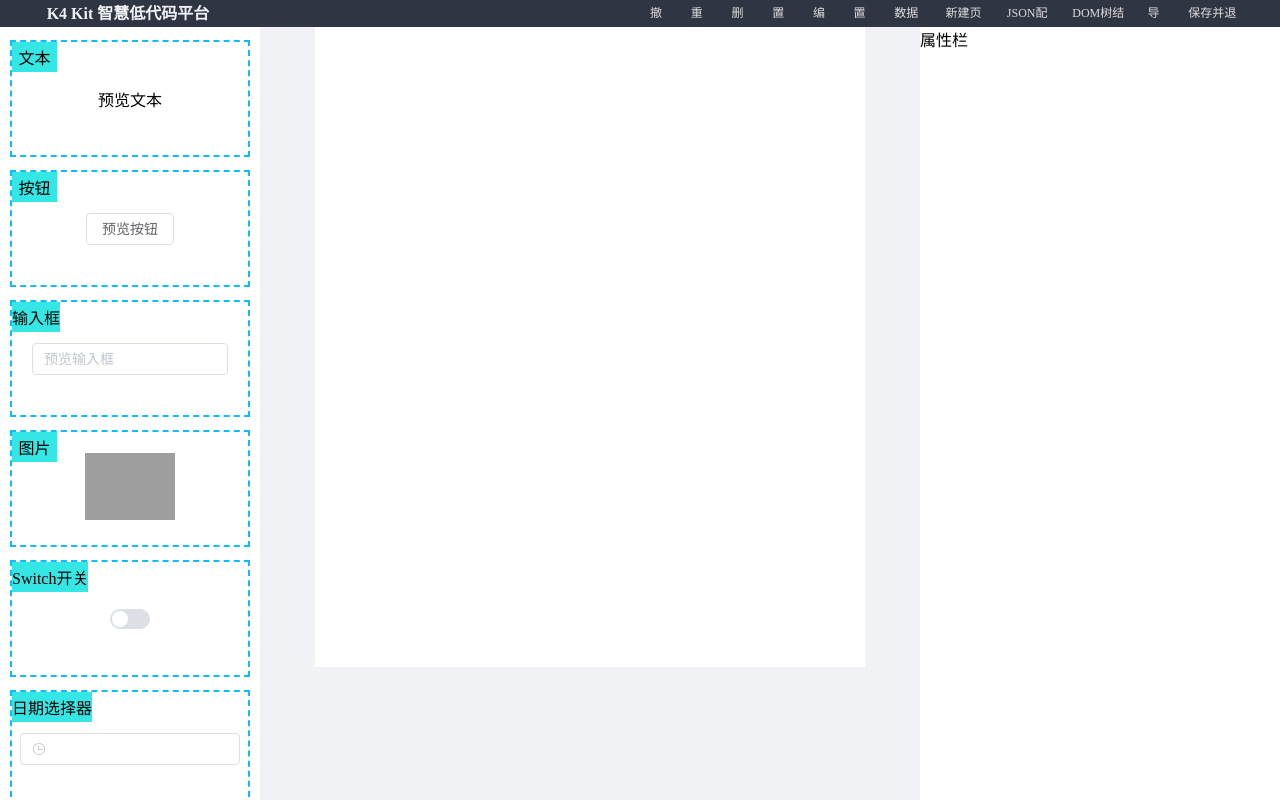
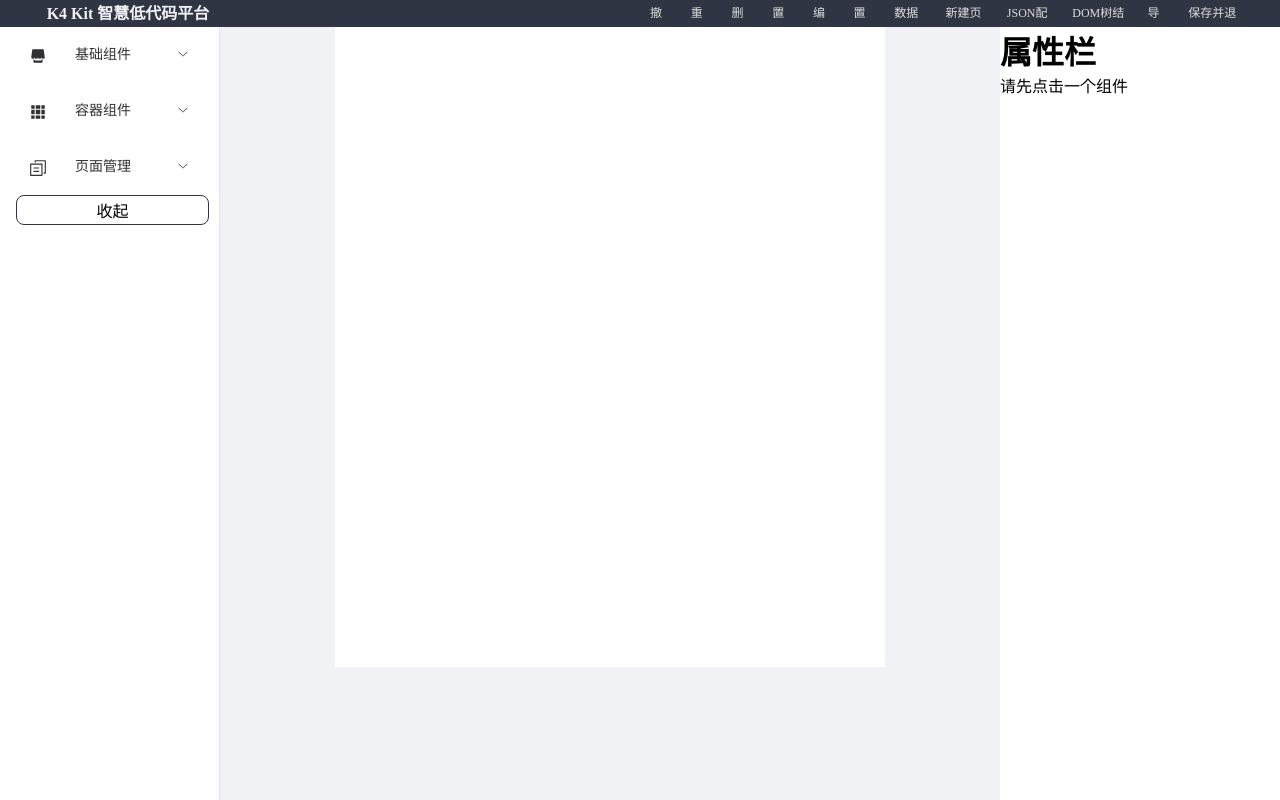
Before and after one commit to wangyewei/K4Kit, a Vue app: page / in a window 1280 px wide. Built offline with nearby package versions, Linux system fonts and the light colour scheme; grey boxes are pictures that could not be loaded.

Commit message:
Editor left UI

```diff
--- /dev/null
+++ b/src/components/EditorLeft.tsx
@@ -0,0 +1,102 @@
+/*
+ * @Author: YeWei Wang
+ * @Date: 2022-01-20 21:37:07
+ * @WeChat: Studio06k4
+ * @Motto: 求知若渴，虚心若愚
+ * @Description: 编辑器左侧
+ * @LastEditTime: 2022-01-22 15:32:37
+ * @Version: K4Kit | 智慧低代码平台
+ * @FilePath: \k4kit\src\components\EditorLeft.tsx
+ * @Autor: YeWei Wang
+ */
+
+import { defineComponent, ref } from "vue";
+import {
+  KMenu,
+  KSubMenu,
+  KIcon,
+  Shop,
+  KMenuItemGroup,
+  KMenuItem,
+  Grid,
+  DocumentCopy,
+} from "../plugins/editor-component";
+
+export default defineComponent({
+  props: ["config", "dragStart", "dragEnd"],
+  setup(props) {
+    const { config, dragStart, dragEnd } = props;
+    const isCollapase = ref<any>(false);
+    return () => (
+      <KMenu collapse={isCollapase.value} class="editor-left">
+        <KSubMenu index="1">
+          {{
+            title: () => (
+              <div>
+                <KIcon>
+                  <Shop />
+                </KIcon>
+                <span>基础组件</span>
+              </div>
+            ),
+            default: () => (
+              <div>
+                <KMenuItemGroup title="基础组件">
+                  <div class="componentslists">
+                    {config.componentLists.map((component: any) => (
+                      <div
+                        draggable
+                        onDragstart={(e: MouseEvent) => dragStart(e, component)}
+                        onDragend={dragEnd}
+                        class="editor-left__item"
+                      >
+                        <span>{component.label}</span>
+                        {/* <div>{component.preview()}</div> */}
+                      </div>
+                    ))}
+                  </div>
+                </KMenuItemGroup>
+                <KMenuItemGroup title="表单组件"></KMenuItemGroup>
+              </div>
+            ),
+          }}
+        </KSubMenu>
+
+        <KSubMenu index="2">
+          {{
+            title: () => (
+              <div>
+                <KIcon>
+                  <Grid />
+                </KIcon>
+                <span>容器组件</span>
+              </div>
+            ),
+          }}
+        </KSubMenu>
+
+        <KSubMenu index="3">
+          {{
+            title: () => (
+              <div>
+                <KIcon>
+                  <DocumentCopy />
+                </KIcon>
+                <span>页面管理</span>
+              </div>
+            ),
+          }}
+        </KSubMenu>
+
+        <div
+          class="menu-arrow"
+          onClick={() => {
+            isCollapase.value = !isCollapase.value;
+          }}
+        >
+          {isCollapase.value ? "展开" : "收起"}
+        </div>
+      </KMenu>
+    );
+  },
+});
--- a/src/hooks/useBlockDrag.ts
+++ b/src/hooks/useBlockDrag.ts
@@ -4,7 +4,7 @@
  * @WeChat: wj826036
  * @Motto: 求知若渴，虚心若愚
  * @Description:
- * @LastEditTime: 2022-01-13 22:11:17
+ * @LastEditTime: 2022-01-22 16:25:42
  * @Version: 1.0
  * @FilePath: \k4kit\src\hooks\useBlockDrag.ts
  */
--- a/src/index.scss
+++ b/src/index.scss
@@ -46,7 +46,6 @@ $border-color-primary: #0fbcf9;
 
       li {
         padding: 0 10px;
-        // border: 1px solid red;
         cursor: pointer;
         transition: .1s;
         font-size: 12px;
@@ -61,52 +60,69 @@ $border-color-primary: #0fbcf9;
 
   .editor-section {
     display: grid;
-    grid-template-columns: 260px auto 360px;
+    grid-template-columns: auto 1fr 280px;
     height: 100%;
+    // overflow: hidden;
 
 
     .editor-left,
     .editor-right {
+      overflow-x: hidden;
       background: #fff;
       overflow-y: scroll;
       height: calc(100vh - $header-height);
+
+      &::-webkit-scrollbar {
+        width: 12px;
+      }
+
+      &::-webkit-scrollbar-track {
+        border-radius: 10px;
+      }
+
+      &::-webkit-scrollbar-thumb {
+        border-radius:10px;
+        background:rgba(0,0,0,0.1);
+      }
     }
 
     .editor-left {
       padding: 0 10px;
       box-sizing: border-box;
+      max-width: 220px;
+      min-width: 80px;
+      position: relative;
 
+
+      .componentslists {
+        display: grid;
+        grid-template-columns: 1fr 1fr;
+      }
       &__item {
-        width: 100%;
-        margin: 13px auto;
-        min-height: 117px;
+        width: 80px;
+        height: 80px;
+        margin: 5px;
         display: flex;
         align-items: center;
         justify-content: center;
-        padding: 20px;
+        // padding: 20px;
         box-sizing: border-box;
         cursor: move;
         user-select: none;
         background: none;
         position: relative;
-        border: 2px dashed $border-color-primary;
         transition: .3s;
+        border: 1px solid #000;
 
         &:hover {
           border-color: $border-color-primary;
 
-          >span {
-            background: $border-color-primary;
-          }
+          // >span {
+          //   background: $border-color-primary;
+          // }
         }
 
         >span {
-          position: absolute;
-          top: 0;
-          left: 0;
-          background: #34e7e4;
-          display: inline-block;
-          min-width: 45px;
           text-align: center;
           box-sizing: border-box;
           padding: 3px 0;
@@ -124,6 +140,22 @@ $border-color-primary: #0fbcf9;
           // opacity: 0.2;
         }
       }
+
+      .menu-arrow {
+        border: 1px solid #2f3542;
+        padding: 2px;
+        border-radius: 8px;
+        text-align: center;
+        cursor: pointer;
+        transition: .3s;
+        margin-left: 6px;
+
+        &:hover {
+          border-color: $border-color-primary;
+          background: $border-color-primary;
+          color: $title-color;
+        }
+      }
     }
 
     .editor-container {
@@ -135,14 +167,9 @@ $border-color-primary: #0fbcf9;
       .editor__convans {
         position: relative;
         margin: 0 auto;
+        // overflow: scroll;
+        overflow: hidden;
         background: #fff;
-        // box-shadow: 0 0 1px #000;
-
-
-        // .line-x,
-        // .line-y {
-        //   position: absolute;
-        // }
 
         .line-x {
           position: absolute;
@@ -157,6 +184,7 @@ $border-color-primary: #0fbcf9;
           right: 0;
           border-top: 1px dashed $border-color-primary;
         }
+
         .editor__convans-content {
           position: relative;
 
@@ -185,3 +213,28 @@ $border-color-primary: #0fbcf9;
     }
   }
 }
+
+.el-sub-menu__title {
+  margin-left: -4px;
+  display: grid;
+  grid-template-columns: 1fr 1fr 1fr;
+
+  &:hover {
+    color: $border-color-primary;
+    background: none;
+  }
+  div {
+    i {
+      display: inline-block;
+      width: 100%;
+      font-size: 24px;
+    }
+
+    span {
+      display: inline-block;
+      margin-left: 20px;
+      text-align: center;
+    }
+  }
+
+}
--- a/src/packages/Editor-block.tsx
+++ b/src/packages/Editor-block.tsx
@@ -5,7 +5,7 @@
  * @WeChat: wj826036
  * @Motto: 求知若渴，虚心若愚
  * @Description: 物料
- * @LastEditTime: 2022-01-13 23:37:43
+ * @LastEditTime: 2022-01-20 21:24:38
  * @Version: 1.0
  * @FilePath: \k4kit\src\packages\Editor-block.tsx
  */
@@ -37,8 +37,6 @@ export default defineComponent({
       props.block!.height = offsetHeight
     })
 
-    // console.log(config)
-
     const blockStyle = computed<IBlocks>(() => ({
       top: `${props.block!.top}px`,
       left: `${props.block!.left}px`,
--- a/src/packages/Editor.tsx
+++ b/src/packages/Editor.tsx
@@ -4,104 +4,103 @@
  * @WeChat: Studio06k4
  * @Motto: 求知若渴，虚心若愚
  * @Description: 编辑器主文件
- * @LastEditTime: 2022-01-14 01:35:56
+ * @LastEditTime: 2022-01-22 15:46:21
  * @Version: K4Kit | 智慧低代码平台
  * @FilePath: \k4kit\src\packages\Editor.tsx
  * @Autor: YeWei Wang
  */
-import { computed, defineComponent, inject, ref, PropType } from "vue"
-import EditorBlock from "./Editor-block"
-import { IStyleComputed, IConfig, IToolBar, IDragState } from '../types'
-import { toolBarRegisterConfig } from "../utils/Tool-Bar"
-import { useBlockDrag } from '../hooks/useBlockDrag'
-import { useBlockFoucs } from "../hooks/useBlockFoucs"
-import { useBlockMouse } from "../hooks/useBlockMouse"
-
+import { computed, defineComponent, inject, ref, PropType } from "vue";
+import EditorBlock from "./Editor-block";
+import { IStyleComputed, IConfig, IToolBar, IDragState } from "../types";
+import { toolBarRegisterConfig } from "../utils/Tool-Bar";
+import { useBlockDrag } from "../hooks/useBlockDrag";
+import { useBlockFoucs } from "../hooks/useBlockFoucs";
+import { useBlockMouse } from "../hooks/useBlockMouse";
+import EditorLeft from "../components/EditorLeft";
 
 export default defineComponent({
   props: {
-    modelValue: {type: Object as PropType<IConfig>}
+    modelValue: { type: Object as PropType<IConfig> },
   },
-  emits: ['update:modelValue'],
-  setup(props,ctx) {
+  emits: ["update:modelValue"],
+  setup(props, ctx) {
     const data = computed<any>({
       get() {
-        return props.modelValue
+        return props.modelValue;
       },
       set(newValue) {
-        ctx.emit('update:modelValue', JSON.parse(JSON.stringify(newValue)))
-      }
-    })
+        ctx.emit("update:modelValue", JSON.parse(JSON.stringify(newValue)));
+      },
+    });
 
     const styleComputed = computed<IStyleComputed>(() => ({
-      width: data.value!.container.width + 'px',
-      height: data.value!.container.height + 'px',
-    }))
+      width: data.value!.container.width + "px",
+      height: data.value!.container.height + "px",
+    }));
 
+    const config: any = inject("config");
 
-    const config:any = inject('config')
-
-    const containerRef = ref<any>(null)
+    const containerRef = ref<any>(null);
     /**block list items drag */
-    const { dragStart, dragEnd } = useBlockDrag(data, containerRef)
+    const { dragStart, dragEnd } = useBlockDrag(data, containerRef);
 
     /** Editor items drag */
-    const { blockMousedown, foucsData, clearBlockFoucs, lastSelectedBlock } = useBlockFoucs(data, (e: MouseEvent) => {
-      mousedown(e)
-    })
+    const { blockMousedown, foucsData, clearBlockFoucs, lastSelectedBlock } =
+      useBlockFoucs(data, (e: MouseEvent) => {
+        mousedown(e);
+      });
 
-    const { mousedown, markLine } = useBlockMouse(foucsData, lastSelectedBlock, data)
+    const { mousedown, markLine } = useBlockMouse(
+      foucsData,
+      lastSelectedBlock,
+      data
+    );
 
     return () => (
       <div class="editor">
         <div class="editor-top">
           <div class="editor__logo">K4 Kit 智慧低代码平台</div>
           <ul class="editor__toolbar">
-            {
-              toolBarRegisterConfig.toolBarLists.map((tool :IToolBar) => (
-                <li onClick={tool.fn}>{tool.key}</li>
-              ))
-            }
+            {toolBarRegisterConfig.toolBarLists.map((tool: IToolBar) => (
+              <li onClick={tool.fn}>{tool.key}</li>
+            ))}
           </ul>
         </div>
 
         <div class="editor-section">
-          <div class="editor-left">
-            {config.componentLists.map((component: any) => (
-              <div draggable
-                   onDragstart={e => dragStart(e, component)}
-                   onDragend={dragEnd}
-                   class="editor-left__item">
-                <span>{component.label}</span>
-                <div>{component.preview()}</div>
-              </div>
-            ))}
-          </div>
-
+          <EditorLeft config={config} dragStart={dragStart} dragEnd={dragEnd} />
           <div class="editor-container">
-            <div class="editor__convans"
-                 style={styleComputed.value}
-                 ref={containerRef}
-                 onMousedown={clearBlockFoucs}>
-              <div class="editor__convans-content" >
+            <div
+              class="editor__convans"
+              style={styleComputed.value}
+              ref={containerRef}
+              onMousedown={clearBlockFoucs}
+            >
+              <div class="editor__convans-content">
                 {data.value!.blocks.map((block: any, idx: number) => (
-                  <EditorBlock class={block.foucs ? 'editor-block__foucs' : ''}
-                               block={block}
-                               mouseDown={(e: MouseEvent) => blockMousedown(e, block, idx)}
+                  <EditorBlock
+                    class={block.foucs ? "editor-block__foucs" : ""}
+                    block={block}
+                    mouseDown={(e: MouseEvent) => blockMousedown(e, block, idx)}
                   />
                 ))}
               </div>
 
-              {markLine.x !== -1 && <div class='line-x' style={{ left: markLine.x + 'px'}}></div>}
-              {markLine.y !== -1 && <div class='line-y' style={{ top: markLine.y + 'px'}}></div>}
+              {markLine.x !== -1 && (
+                <div class="line-x" style={{ left: markLine.x + "px" }}></div>
+              )}
+              {markLine.y !== -1 && (
+                <div class="line-y" style={{ top: markLine.y + "px" }}></div>
+              )}
             </div>
           </div>
 
-          <div class="editor-right">属性栏</div>
+          <div class="editor-right">
+            <h1>属性栏 </h1>
+            <p>请先点击一个组件</p>
+          </div>
         </div>
-
       </div>
-
-    )
-  }
-})
+    );
+  },
+});
--- /dev/null
+++ b/src/plugins/editor-component.ts
@@ -0,0 +1,37 @@
+/*
+ * @Author: YeWei Wang
+ * @Date: 2022-01-21 19:10:53
+ * @WeChat: Studio06k4
+ * @Motto: 求知若渴，虚心若愚
+ * @Description:
+ * @LastEditTime: 2022-01-21 22:48:24
+ * @Version: K4Kit | 智慧低代码平台
+ * @FilePath: \k4kit\src\plugins\editor-component.ts
+ * @Autor: YeWei Wang
+ */
+import {
+  ElMenu as KMenu,
+  ElSubMenu as KSubMenu,
+  ElIcon as KIcon,
+  ElMenuItemGroup as KMenuItemGroup,
+  ElMenuItem as KMenuItem
+} from 'element-plus'
+
+import {
+  Shop,
+  Grid,
+  DocumentCopy
+} from '@element-plus/icons-vue'
+
+export {
+  KMenu,
+  KSubMenu,
+  KIcon,
+  KMenuItemGroup,
+  KMenuItem,
+
+  // icon //
+  Shop,
+  Grid,
+  DocumentCopy
+}
```
Also changed, not shown: src/hooks/useBlockMouse.ts (+7 -4 lines).
